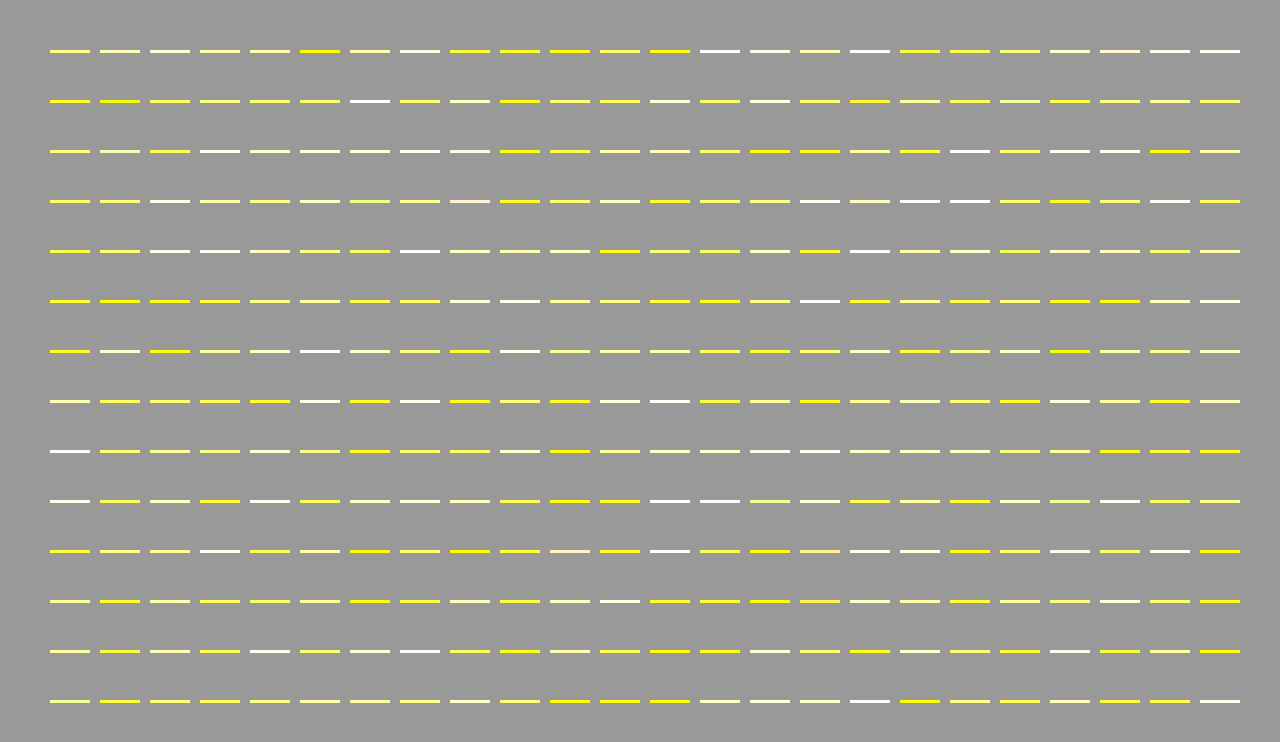
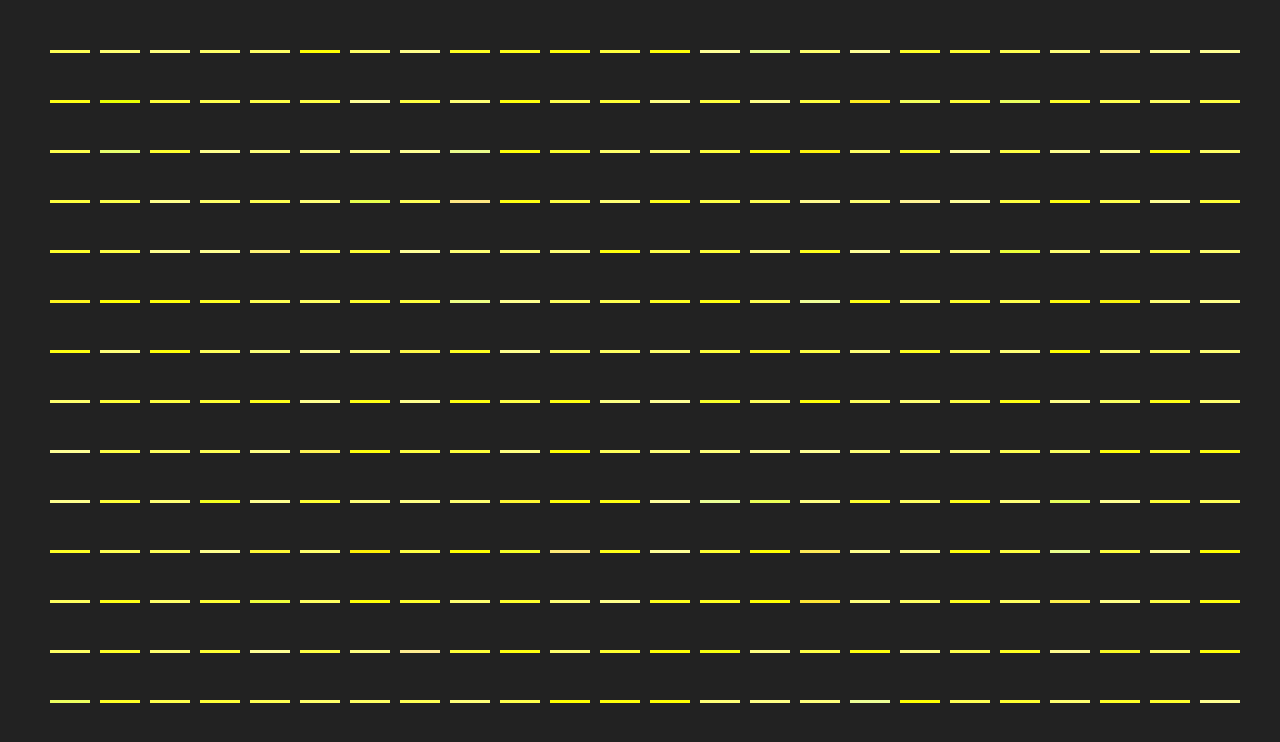
Before and after one commit to japhethbalane/magnet, a plain HTML site: page index.html in a window 1280 px wide. Drawn offline with Linux system fonts and the light colour scheme.

Commit message:
color changed

```diff
--- a/script.js
+++ b/script.js
@@ -50,5 +50,6 @@ function rBetween(min, max) {
 }
 
 function randColor() {
-	return 'rgb('+rBetween(240,255)+','+rBetween(240,255)+','+rBetween(1,255)+')';
+	return 'rgb('+rBetween(230,255)+','+rBetween(230,255)+','+rBetween(1,155)+')';
+	return 'rgb(255,100,100)';
 }
--- a/style.css
+++ b/style.css
@@ -10,7 +10,7 @@ body {
 }
 
 .container {
-	background-color: #999;
+	background-color: #222;
 	width: 700px;
 	height: 500px;
 }
```
